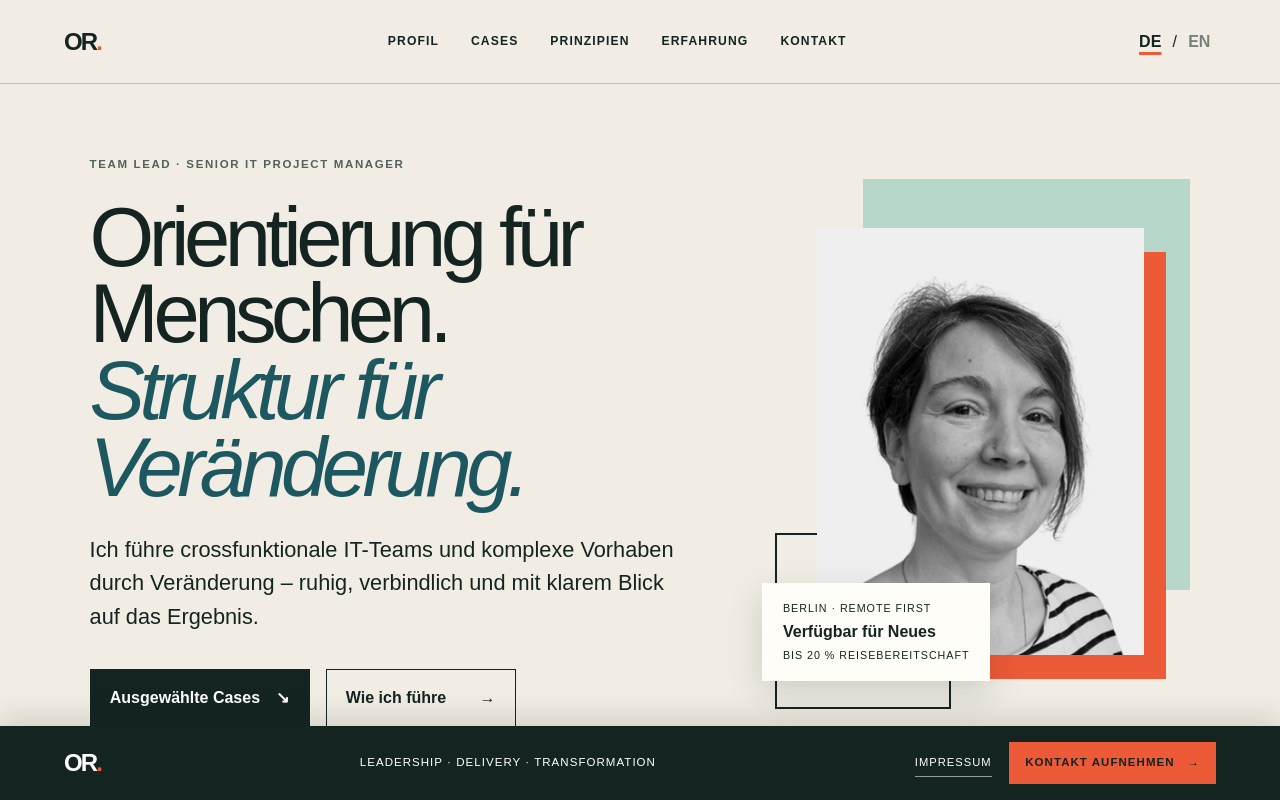
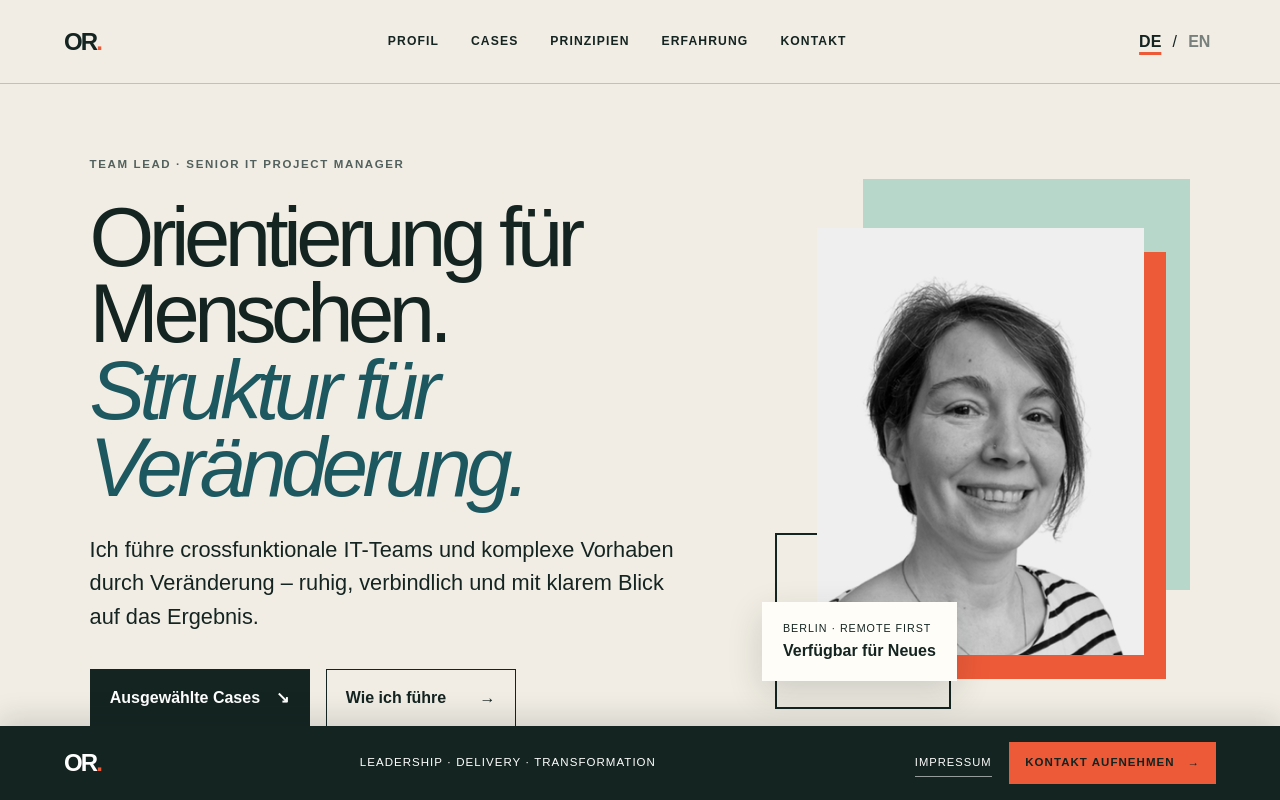
Before and after one commit to oriental-star/olivia-ratajzak, a Next.js app: page / in a window 1280 px wide. Shown: the top 800 px of the page. Built offline with nearby package versions, Linux system fonts and the light colour scheme.

Commit message:
Focus public profile timeline

```diff
--- a/app/page.tsx
+++ b/app/page.tsx
@@ -16,9 +16,9 @@ const cases={de:[
 {n:'03',tag:'Organisational Change · AWS',title:'From a Slack message to a reliable project start',meta:'14 of 20 projects · 6 months · AWS Business Area',challenge:'Sales considered orders handed over while Delivery lacked vital information on scope, contacts and next steps.',contribution:'Initiated a Confluence structure and templates for project essentials, kick-offs and governance, then piloted them with stakeholders.',outcome:'Around 70% of new projects were handed over to Delivery with documented internal kick-offs within six months.'},
 {n:'04',tag:'Consulting · Digital Publishing',title:'Bringing 14 media brands into one publishing workflow',meta:'€250k · 6 months · several hundred articles',challenge:'Articles were prepared separately for each platform; legacy content, authentication and audio were missing from the target product.',contribution:'Developed requirements and the target workflow with the client, prioritised adaptations and enabled the design team.',outcome:'Subscriber app launched; web and app publishing integrated. The new audio capability became part of the core product.'},
 {n:'05',tag:'R&D · Data Science',title:'Moving Data Science from proof of concept into use',meta:'almost €4m · 20 contributors · 17 months',challenge:'Research uncertainty, data quality and the move from models to operable products required continuous replanning.',contribution:'Led two workstreams and ten project contributors, reported the overall budget and reshaped the team for the MVP phase.',outcome:'A product recommender and chatbot launched as a web solution for an international chemicals group.'}]};
-const timeline={de:[['seit 2023','Public Cloud Group','Team Lead & Senior Technical Project Manager','Cloud Consulting · AWS Migration · People & Delivery'],['2019–2023','The unbelievable Machine Company','IT Project Manager & Service Manager','Data Science · Public Cloud · ITIL Service Management'],['2015–2019','SPRYLAB','Account Manager','Digitale Transformation · Product Implementation'],['2014–2015','FERCHAU Engineering','Account Manager IT','Kundenentwicklung · Recruiting · Projektpersonal']],en:[['since 2023','Public Cloud Group','Team Lead & Senior Technical Project Manager','Cloud Consulting · AWS Migration · People & Delivery'],['2019–2023','The unbelievable Machine Company','IT Project Manager & Service Manager','Data Science · Public Cloud · ITIL Service Management'],['2015–2019','SPRYLAB','Account Manager','Digital Transformation · Product Implementation'],['2014–2015','FERCHAU Engineering','IT Account Manager','Client Development · Recruiting · Project Staffing']]};
+const timeline={de:[['seit 2023','Public Cloud Group','Team Lead & Senior Technical Project Manager','Cloud Consulting · AWS Migration · People & Delivery'],['2019–2023','The unbelievable Machine Company','IT Project Manager & Service Manager','Data Science · Public Cloud · ITIL Service Management'],['2015–2019','SPRYLAB','Account Manager','Digitale Transformation · Product Implementation']],en:[['since 2023','Public Cloud Group','Team Lead & Senior Technical Project Manager','Cloud Consulting · AWS Migration · People & Delivery'],['2019–2023','The unbelievable Machine Company','IT Project Manager & Service Manager','Data Science · Public Cloud · ITIL Service Management'],['2015–2019','SPRYLAB','Account Manager','Digital Transformation · Product Implementation']]};
 export default function Home(){const[lang,setLang]=useState<Language>('de');const[track,setTrack]=useState<Track>('lead');const[legal,setLegal]=useState(false);const t=copy[lang];return <main id="top"><a className="skip-link" href="#content">{t.skip}</a><header className="site-header"><a className="brand" href="#top" aria-label="Olivia Ratajzak – Home">OR<span>.</span></a><nav aria-label={lang==='de'?'Hauptnavigation':'Main navigation'}>{t.nav.map((x,i)=><a key={x} href={`#${['profil','cases','prinzipien','erfahrung','kontakt'][i]}`}>{x}</a>)}</nav><div className="language"><button className={lang==='de'?'active':''} onClick={()=>setLang('de')} aria-pressed={lang==='de'}>DE</button><span>/</span><button className={lang==='en'?'active':''} onClick={()=>setLang('en')} aria-pressed={lang==='en'}>EN</button></div></header><div id="content">
-<section className="hero"><div className="hero-copy"><p className="eyebrow">{t.eyebrow}</p><h1>{t.title}</h1><p className="intro">{t.intro}</p><div className="hero-actions"><a className="button primary" href="#cases">{t.casesCta}<span>↘</span></a><a className="button secondary" href="#prinzipien">{t.leadCta}<span>→</span></a></div></div><div className="portrait-stage"><div className="shape shape-one"/><div className="shape shape-two"/><Image src="/olivia-ratajzak.png" alt="Olivia Ratajzak" width={360} height={470} priority/><aside className="availability"><span>{t.location}</span><strong>{lang==='de'?'Verfügbar für Neues':'Open to opportunities'}</strong><small>{t.travel}</small></aside></div></section>
+<section className="hero"><div className="hero-copy"><p className="eyebrow">{t.eyebrow}</p><h1>{t.title}</h1><p className="intro">{t.intro}</p><div className="hero-actions"><a className="button primary" href="#cases">{t.casesCta}<span>↘</span></a><a className="button secondary" href="#prinzipien">{t.leadCta}<span>→</span></a></div></div><div className="portrait-stage"><div className="shape shape-one"/><div className="shape shape-two"/><Image src="/olivia-ratajzak.png" alt="Olivia Ratajzak" width={360} height={470} priority/><aside className="availability"><span>{t.location}</span><strong>{lang==='de'?'Verfügbar für Neues':'Open to opportunities'}</strong></aside></div></section>
 <section className="proof-strip">{t.stats.map(([a,b])=><div key={b}><strong>{a}</strong><span>{b}</span></div>)}</section>
 <section className="profile section" id="profil"><div className="section-heading"><p className="eyebrow">{t.profileKicker}</p><h2>{t.profileTitle}</h2></div><div className="profile-body"><p className="section-intro">{t.profileText}</p><div className="perspective-panel"><div className="track-switch" role="tablist"><button role="tab" aria-selected={track==='lead'} onClick={()=>setTrack('lead')}>{t.tabs.lead[0]}</button><button role="tab" aria-selected={track==='delivery'} onClick={()=>setTrack('delivery')}>{t.tabs.delivery[0]}</button></div><div className="track-content" role="tabpanel"><span>{track==='lead'?'01':'02'}</span><h3>{t.tabs[track][0]}</h3><p>{t.tabs[track][1]}</p></div></div></div><div className="pillars">{t.pillars.map(([n,h,p])=><article key={n}><span>{n}</span><h3>{h}</h3><p>{p}</p></article>)}</div></section>
 <section className="cases section" id="cases"><div className="section-heading"><p className="eyebrow">{t.casesKicker}</p><h2>{t.casesTitle}</h2></div><div className="case-list">{cases[lang].map(c=><details className="case" key={c.n}><summary><span className="case-number">{c.n}</span><div><p>{c.tag}</p><h3>{c.title}</h3><small>{c.meta}</small></div><span className="case-action"><i>{t.caseOpen}</i><b>＋</b></span></summary><div className="case-detail"><div><h4>{t.challenge}</h4><p>{c.challenge}</p></div><div><h4>{t.contribution}</h4><p>{c.contribution}</p></div><div><h4>{t.outcome}</h4><p>{c.outcome}</p></div></div></details>)}</div></section>
```
